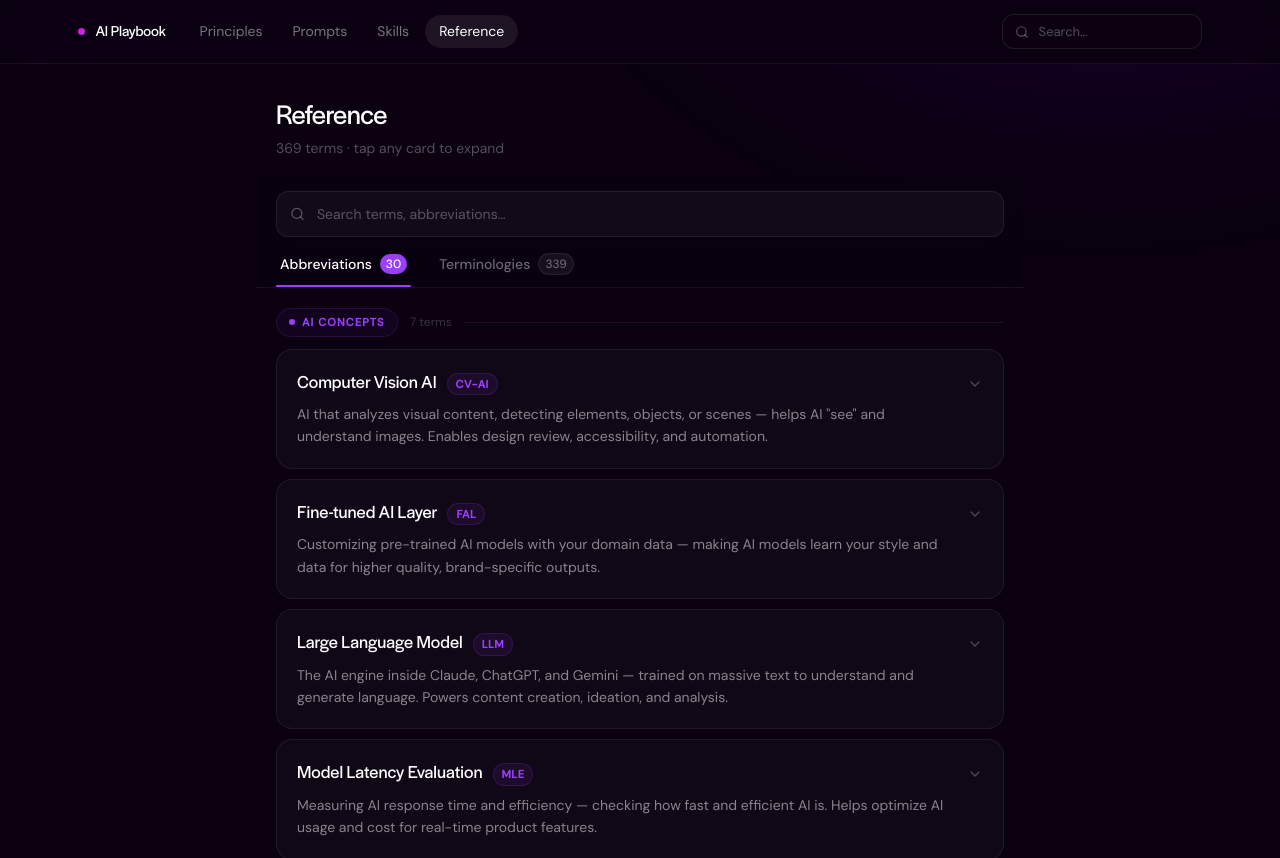
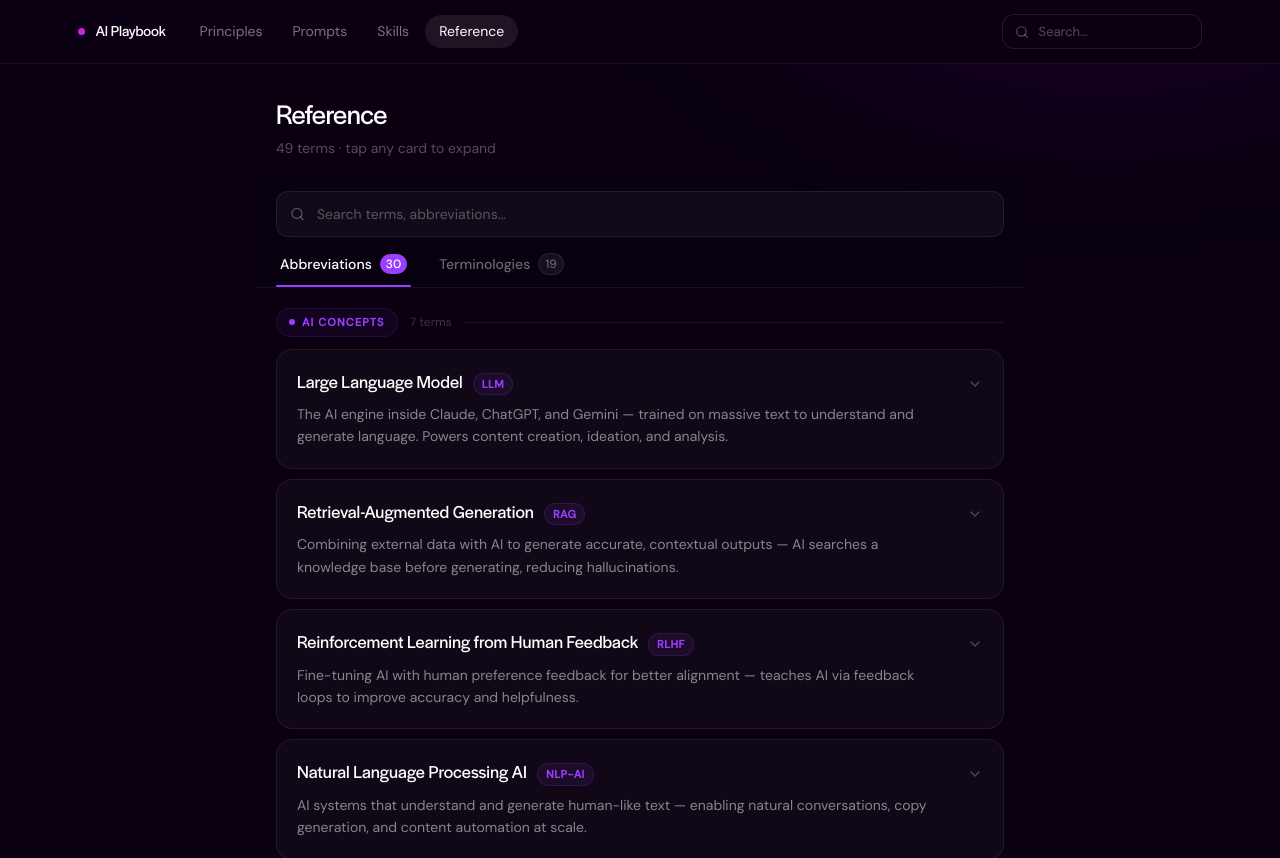
Before and after one commit to pavitsond-cyber/AI-Playbook, a Next.js app: page /glossary in a window 1280 px wide. Shown: the top 858 px of the page. Built offline with nearby package versions, Linux system fonts and the light colour scheme.

Commit message:
Glossary: serve only static terms — 30 abbreviations + 19 terminologies from playbook doc

```diff
--- a/app/(playbook)/glossary/page.tsx
+++ b/app/(playbook)/glossary/page.tsx
@@ -1,28 +1,9 @@
 import GlossaryPage from '@/components/glossary/GlossaryPage'
-import { GlossaryTerm } from '@/types'
 import { staticTerms } from '@/lib/data/glossary-static'
-import { taaftTerms } from '@/lib/data/taaft-terms'
-import curatedSlugs from '@/lib/data/curated-term-slugs.json'
 
-function mergeTerms(base: GlossaryTerm[], extra: GlossaryTerm[]): GlossaryTerm[] {
-  const seen = new Set(base.map((t) => t.normalized_term))
-  const unique = extra.filter((t) => !seen.has(t.normalized_term))
-  return [...base, ...unique].sort((a, b) => a.term.localeCompare(b.term))
+// Abbreviations: 30 curated PDF entries
+// Terminologies: exactly the 19 senior-level terms from ai_terms_playbook.md
+// No taaft terms — only the curated static set
+export default function Page() {
+  return <GlossaryPage terms={staticTerms} />
 }
-
-export default function Page() {
-  // Abbreviations: ONLY the 30 curated static entries — never taaft
-  const staticAbbr = staticTerms.filter((t) => t.full_form && t.full_form.trim() !== '')
-
-  // Terminologies: static 17 + curated ~320 taaft terms (no person names, no robotics)
-  const allowedSlugs = new Set(curatedSlugs as string[])
-  const staticTermOnly = staticTerms.filter((t) => !t.full_form || t.full_form.trim() === '')
-  const taaftCurated   = taaftTerms.filter(
-    (t) => (!t.full_form || t.full_form.trim() === '') && allowedSlugs.has(t.normalized_term)
-  )
-  const terminologies  = mergeTerms(staticTermOnly, taaftCurated)
-
-  const terms = [...staticAbbr, ...terminologies].sort((a, b) => a.term.localeCompare(b.term))
-
-  return <GlossaryPage terms={terms} />
-}
```
